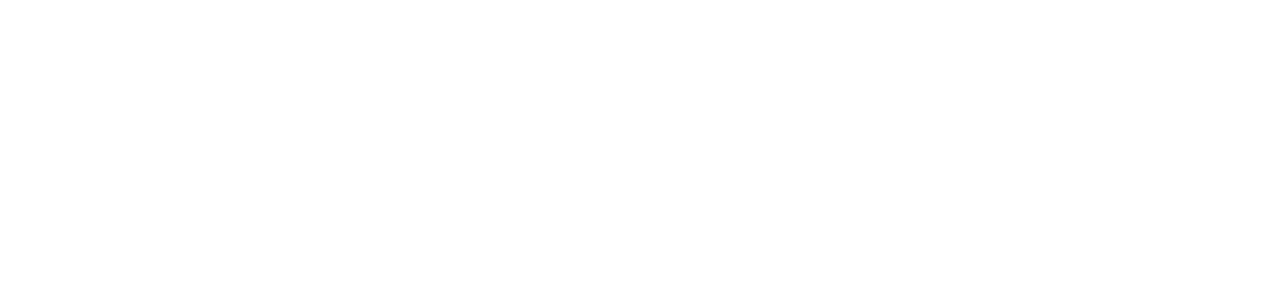
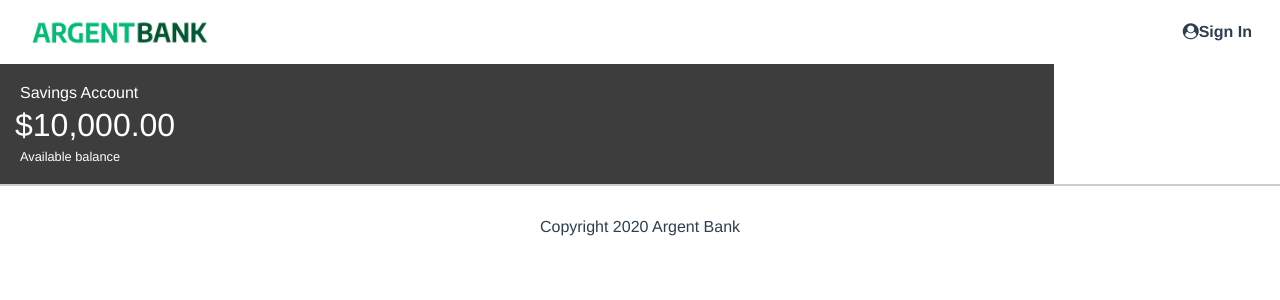
Before and after one commit to Douwdy/Projet-10---ArgentBank, a React (Create React App) app: page /dashboard in a window 1280 px wide. Shown: the top 300 px of the page. Built offline with nearby package versions, Linux system fonts and the light colour scheme.

Commit message:
start building account dashboard

```diff
--- a/src/components/Nav/index.jsx
+++ b/src/components/Nav/index.jsx
@@ -7,7 +7,7 @@
       <div>
         <a className="main-nav-item" href="/sign-in">
           <i className="fa fa-user-circle"></i>
-          Sign In
+          {localStorage.getItem("token") ? <span>Sign Out</span> : <span>Sign In</span>}
         </a>
       </div>
     </nav>
--- a/src/pages/Dashboard/index.jsx
+++ b/src/pages/Dashboard/index.jsx
@@ -1,2 +1,21 @@
-const Dashboard = () => {};
+import Nav from "../../components/Nav";
+import Footer from "../../components/Footer";
+
+const AccountName = "Savings Account";
+const AccountBalance = "$10,000.00";
+
+const Dashboard = () => {
+    return (
+        <>
+            <Nav/>
+            <section className="bankaccount-details">
+                <h2>{AccountName}</h2>
+                <h3>{AccountBalance}</h3>
+                <h4>Available balance</h4>
+            </section>
+            <Footer/>
+        </>
+    );
+};
+
 export default Dashboard;
--- a/src/pages/Dashboard/index.scss
+++ b/src/pages/Dashboard/index.scss
@@ -0,0 +1,25 @@
+.bankaccount-details{
+    background-color: rgb(61, 61, 61);
+    width: 80%;
+    color: white;
+    display: flex;
+    align-items: flex-start;
+    justify-content: center;
+    flex-direction: column;
+    padding: 15px;
+    h2{
+        margin: 5px;
+        font-size: 1em;
+        font-weight: 300;
+    }
+    h3{
+        margin: 0;
+        font-size: 2em;
+        font-weight: 500;
+    }
+    h4{
+        margin: 5px;
+        font-size: 0.8em;
+        font-weight: 300;
+    }
+}
--- a/src/pages/NotFound/index.jsx
+++ b/src/pages/NotFound/index.jsx
@@ -5,12 +5,12 @@
     return (
     <>
         <Nav />
-        <main class="main bg-dark notfound">
-            <div class="header">
+        <main className="main bg-dark notfound">
+            <div className="header">
                 <h1>404 Not Found</h1>
             </div>
             <p>Sorry, the page you are looking for does not exist.</p>
-            <a href="/" class="btn">Go back to Home</a>
+            <a href="/" className="btn">Go back to Home</a>
         </main>
         <Footer />
     </>
--- a/src/pages/User/index.jsx
+++ b/src/pages/User/index.jsx
@@ -10,13 +10,13 @@
     return (
     <>
         <Nav />
-        <main class="main bg-dark">
-      <div class="header">
+        <main className="main bg-dark">
+      <div className="header">
         <h1>Welcome back<br />{username}!</h1>
-        <button class="edit-button">Edit Name</button>
+        <button className="edit-button">Edit Name</button>
       </div>
-      <h2 class="sr-only">Accounts</h2>
-        <h3 class="sr-only">Account</h3>
+      <h2 className="sr-only">Accounts</h2>
+        <h3 className="sr-only">Account</h3>
         <Account />
     </main>
         <Footer />
```
